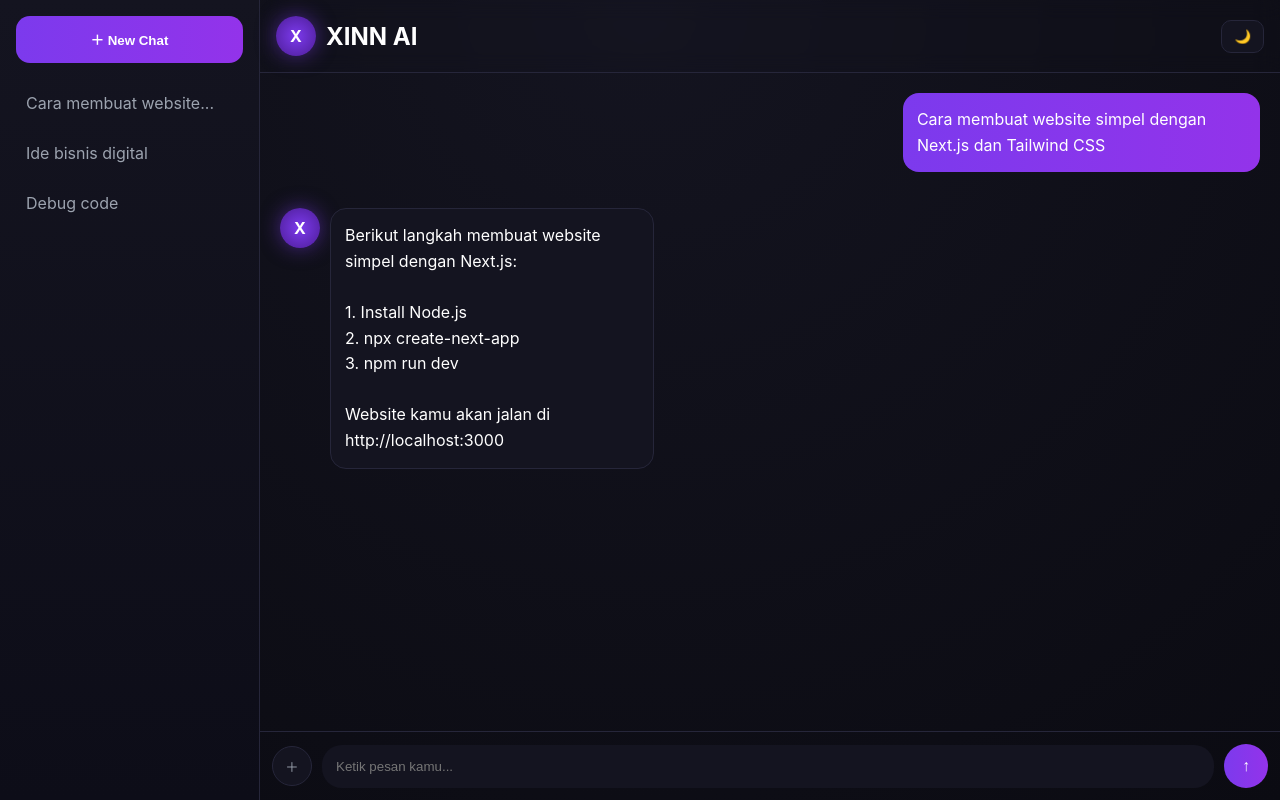
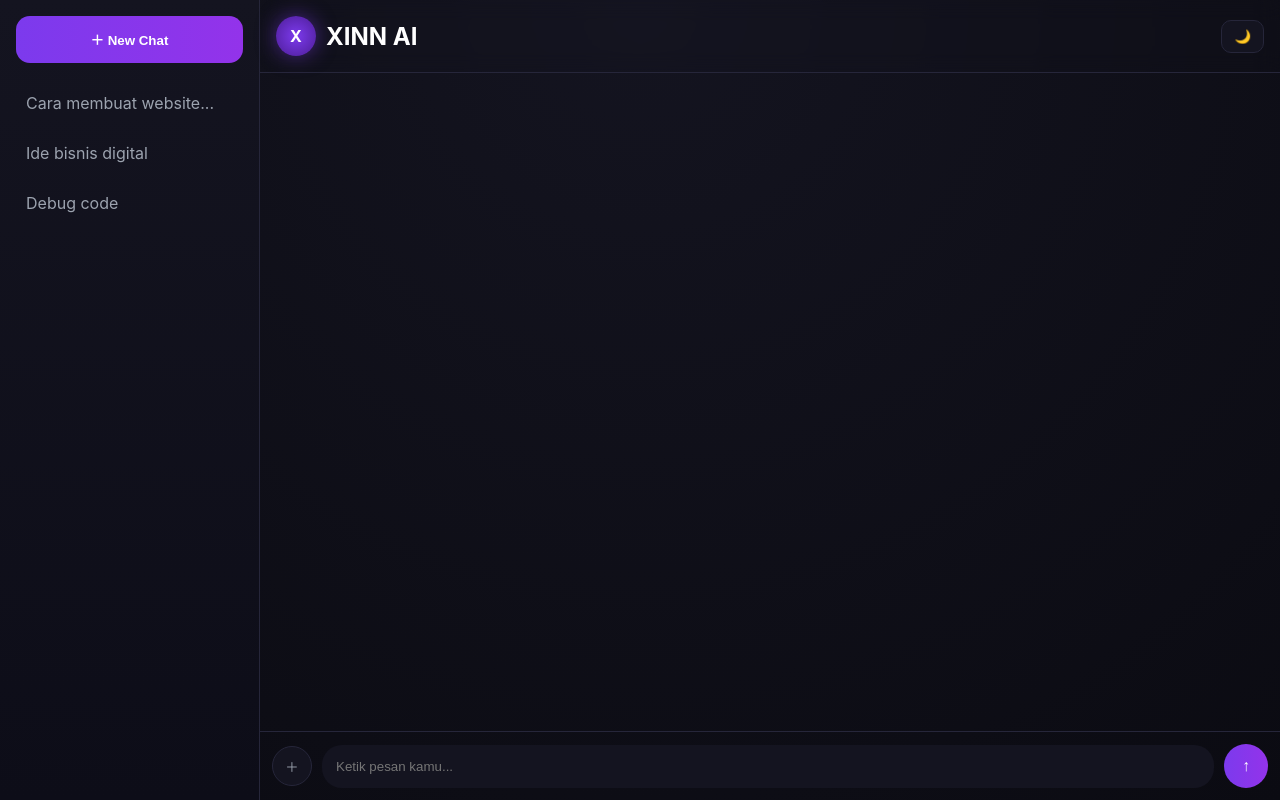
Before and after one commit to corleonev975-crypto/xinn-AI., a Next.js app: page / in a window 1280 px wide. Built offline with nearby package versions, Linux system fonts and the light colour scheme.

Commit message:
Update page.tsx

```diff
--- a/app/page.tsx
+++ b/app/page.tsx
@@ -3,18 +3,16 @@
 import { useState, useRef, useEffect } from "react";
 import Sidebar from "@/components/sidebar";
 import ChatInput from "@/components/chat-input";
-import MessageBubble, { type ChatMessage } from "@/components/message-bubble";
+import MessageBubble from "@/components/message-bubble";
 import XinnAvatar from "@/components/xinn-avatar";
 
+type ChatMessage = {
+  role: "user" | "assistant";
+  content: string;
+};
+
 export default function Page() {
-  const [messages, setMessages] = useState<ChatMessage[]>([
-    { role: "user", content: "Cara membuat website simpel dengan Next.js dan Tailwind CSS" },
-    {
-      role: "assistant",
-      content:
-        "Berikut langkah membuat website simpel dengan Next.js:\n\n1. Install Node.js\n2. npx create-next-app\n3. npm run dev\n\nWebsite kamu akan jalan di http://localhost:3000",
-    },
-  ]);
+  const [messages, setMessages] = useState<ChatMessage[]>([]);
   const [loading, setLoading] = useState(false);
   const endRef = useRef<HTMLDivElement>(null);
 
@@ -23,7 +21,11 @@ export default function Page() {
   }, [messages]);
 
   async function sendMessage(text: string) {
-    const next = [...messages, { role: "user", content: text }];
+    const next: ChatMessage[] = [
+      ...messages,
+      { role: "user", content: text },
+    ];
+
     setMessages(next);
     setLoading(true);
 
@@ -32,17 +34,22 @@ export default function Page() {
         method: "POST",
         body: JSON.stringify({ messages: next }),
       });
+
       const data = await res.json();
 
       setMessages([
         ...next,
         {
           role: "assistant",
-          content: data?.choices?.[0]?.message?.content || "Error AI",
+          content:
+            data?.choices?.[0]?.message?.content || "Error AI",
         },
       ]);
     } catch {
-      setMessages([...next, { role: "assistant", content: "Terjadi error" }]);
+      setMessages([
+        ...next,
+        { role: "assistant", content: "Terjadi error" },
+      ]);
     } finally {
       setLoading(false);
     }
@@ -61,9 +68,7 @@ export default function Page() {
           </div>
           <button
             className="toggle"
-            onClick={() =>
-              document.body.classList.toggle("light")
-            }
+            onClick={() => document.body.classList.toggle("light")}
           >
             🌙
           </button>
@@ -93,4 +98,4 @@ export default function Page() {
       </main>
     </div>
   );
-                                               }
+}
```
